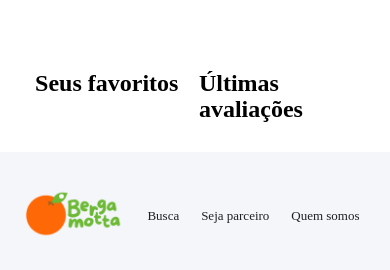
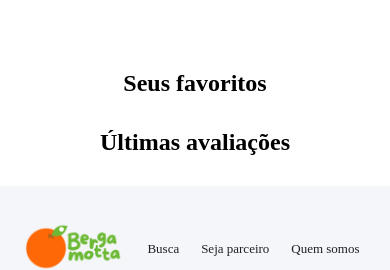
Before and after one commit to elenbrodt/bergamotta_frontend, a React (Create React App) app: page /perfil in a window 390 px wide. Shown: the part 405-675 px from the top of the page. Built offline with nearby package versions, Linux system fonts and the light colour scheme.

Commit message:
styles: desktop and mobile

```diff
--- a/src/components/CardPlace/style.css
+++ b/src/components/CardPlace/style.css
@@ -18,8 +18,9 @@
 .favorites {
   width: 20vw;
 }
-@media (max-width: 870px) {
-  #myCard {
+
+@media (max-width: 875px) {
+  .favorites {
     width: 100%;
   }
 }
--- a/src/components/CardPlace/styles.tsx
+++ b/src/components/CardPlace/styles.tsx
@@ -5,7 +5,7 @@ import { fonts } from "../../styles/theme";
 
 export const CardBergamotta = styled(Card)`
   display: flex;
-  width: 37vw;
+  width: 100%;
   min-width: 20vw;
   font-family: ${fonts.secondary};
   h5 {
@@ -21,8 +21,11 @@ export const CardBergamotta = styled(Card)`
     font-weight: 400;
     line-height: 19.6px;
   }
-  @media (max-wdith: 475px) {
+  @media (max-width: 475px) {
     width: 66vw;
+  }
+  @media (max-width: 875px) {
+    width: 100%;
   }
 `;
 export const LinkCard = styled(Link)`
--- a/src/components/ProfileRatingCard/styles.tsx
+++ b/src/components/ProfileRatingCard/styles.tsx
@@ -5,6 +5,9 @@ import { Link } from "react-router-dom";
 export const CardBergamotta = styled(Card)`
   display: flex;
   width: 20vw;
+  @media (max-width: 870px) {
+    width: 100%;
+  }
 `;
 
 export const LinkCard = styled(Link)`
@@ -17,4 +20,9 @@ export const Container = styled.div`
   p {
     width: 40%;
   }
+  @media (max-width: 870px) {
+    p {
+      width: 100%;
+    }
+  }
 `;
--- a/src/components/SearchBar/styles.tsx
+++ b/src/components/SearchBar/styles.tsx
@@ -12,5 +12,6 @@ export const SearchBarStyle = styled.div`
   z-index: 3;
   @media (max-width: 870px) {
     width: 100%;
+    height: 7vh;
   }
 `;
--- a/src/components/SearchInput/styles.tsx
+++ b/src/components/SearchInput/styles.tsx
@@ -15,6 +15,10 @@ export const SearchBox = styled.div`
   }
   @media (max-width: 870px) {
     width: 100%;
+    font-size: 13px;
+    .MuiSvgIcon-root {
+      font-size: 1rem;
+    }
   }
 `;
 
@@ -24,4 +28,7 @@ export const InputBaseStyled = styled.input`
   color: black;
   font-weight: 400;
   padding: 0;
+  @media (max-width: 870px) {
+    font-size: 13px;
+  }
 `;
--- a/src/components/YellowBanner/style.ts
+++ b/src/components/YellowBanner/style.ts
@@ -8,9 +8,10 @@ export const MainDiv = styled.div`
   margin-left: -15%;
   margin-bottom: 1vh;
   justify-content: center;
-  gap: 10vw;
+
   @media (max-width: 870px) {
     height: 200px;
+    gap: 10vw;
   }
 `;
 export const LeftDiv = styled.div`
@@ -19,7 +20,7 @@ export const LeftDiv = styled.div`
   align-items: center;
   flex-direction: column;
   text-align: center;
-  width: 23vw;
+  width: 18vw;
   gap: 11px;
   @media (max-width: 475px) {
     width: 30vw;
@@ -35,6 +36,9 @@ export const TitleBanner = styled.h2`
   font-weight: 700;
   font-size: 18px;
   line-height: 25px;
+  @media (max-width: 475px) {
+    font-size: 16px;
+  }
 `;
 export const BannerButton = styled.a`
   width: 100%;
@@ -57,8 +61,8 @@ export const BannerButton = styled.a`
   }
 `;
 export const ImgBanner = styled.img`
-  width: 20vw;
-  margin-right: -7%;
+  width: 15vw;
+
   @media (max-width: 475px) {
     width: 30vw;
   }
--- a/src/pages/UserProfile/styles.ts
+++ b/src/pages/UserProfile/styles.ts
@@ -36,15 +36,21 @@ export const FavoritesDiv = styled.div`
   gap: 2vw;
   width: 100%;
   justify-content: center;
-  @media (max-width: 475px) {
+  @media (max-width: 1550px) {
+    flex-direction: column;
+    align-items: center;
   }
 `;
 export const FavoritesDivLeft = styled.div`
   display: flex;
-  flex-wrap: wrap;
+
   width: 40vw;
   flex-direction: column;
   justify-content: center;
+  @media (max-width: 1550px) {
+    width: 100%;
+    padding: 0 10px;
+  }
 `;
 export const FavTitles = styled.h3`
   font-family: ${fonts.secondary};
@@ -53,28 +59,28 @@ export const FavTitles = styled.h3`
   line-height: 26px;
   color: ${colors.black};
   margin-bottom: 3vh;
+  @media (max-width: 1550px) {
+    text-align: center;
+  }
 `;
 export const PlacesDiv = styled.div`
-  width: 40vw;
   display: flex;
   justify-content: center;
   flex-wrap: wrap;
-  @media (max-width: 475px) {
-    margin-left: -20px;
-    width: 180px;
-  }
 `;
 export const FavoritesDivRight = styled.div`
   display: flex;
-
   width: 40vw;
   flex-direction: column;
+
   justify-content: center;
+  @media (max-width: 1550px) {
+    width: 100%;
+    padding: 0 10px;
+  }
 `;
 
 export const CardPlaceStyled = styled(CardPlace)`
-  max-width: 15vw;
-  margin-left: 15%;
   @media (max-width: 475px) {
     margin-top: -115px;
 
```
